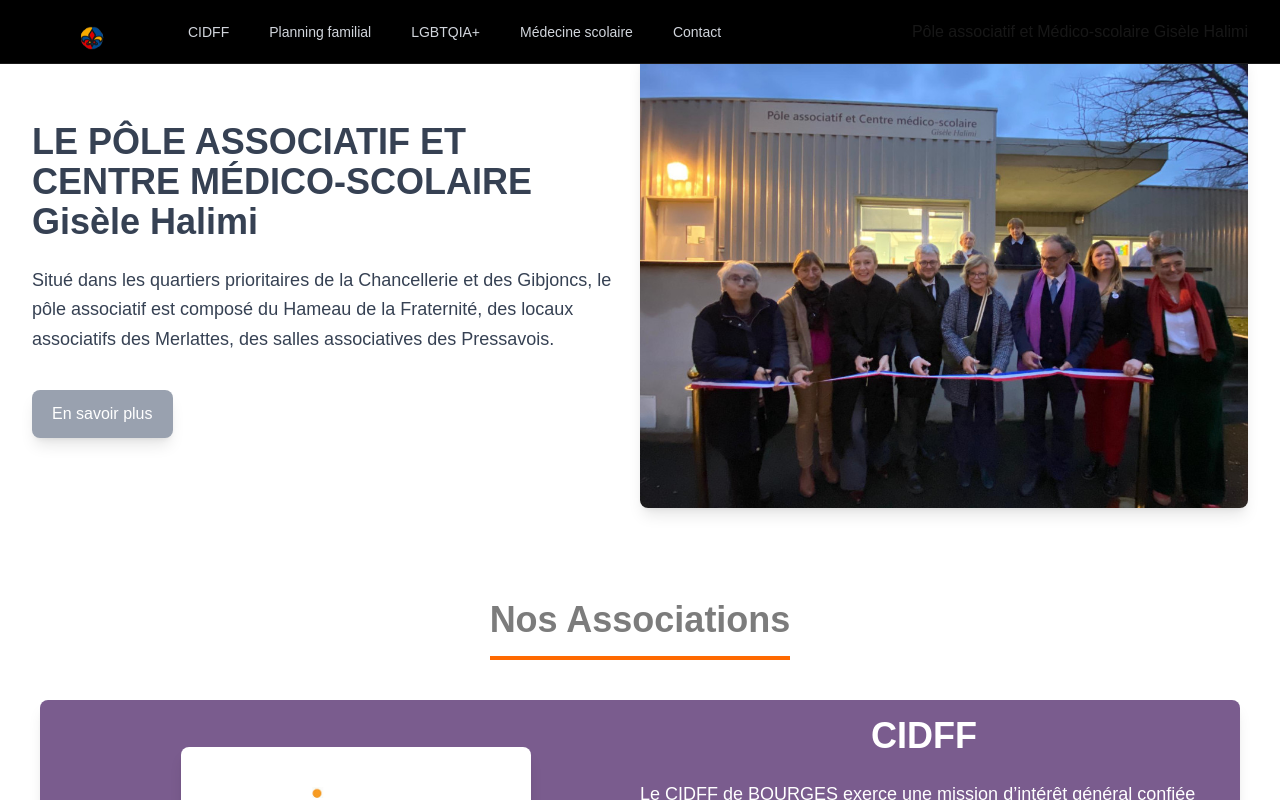
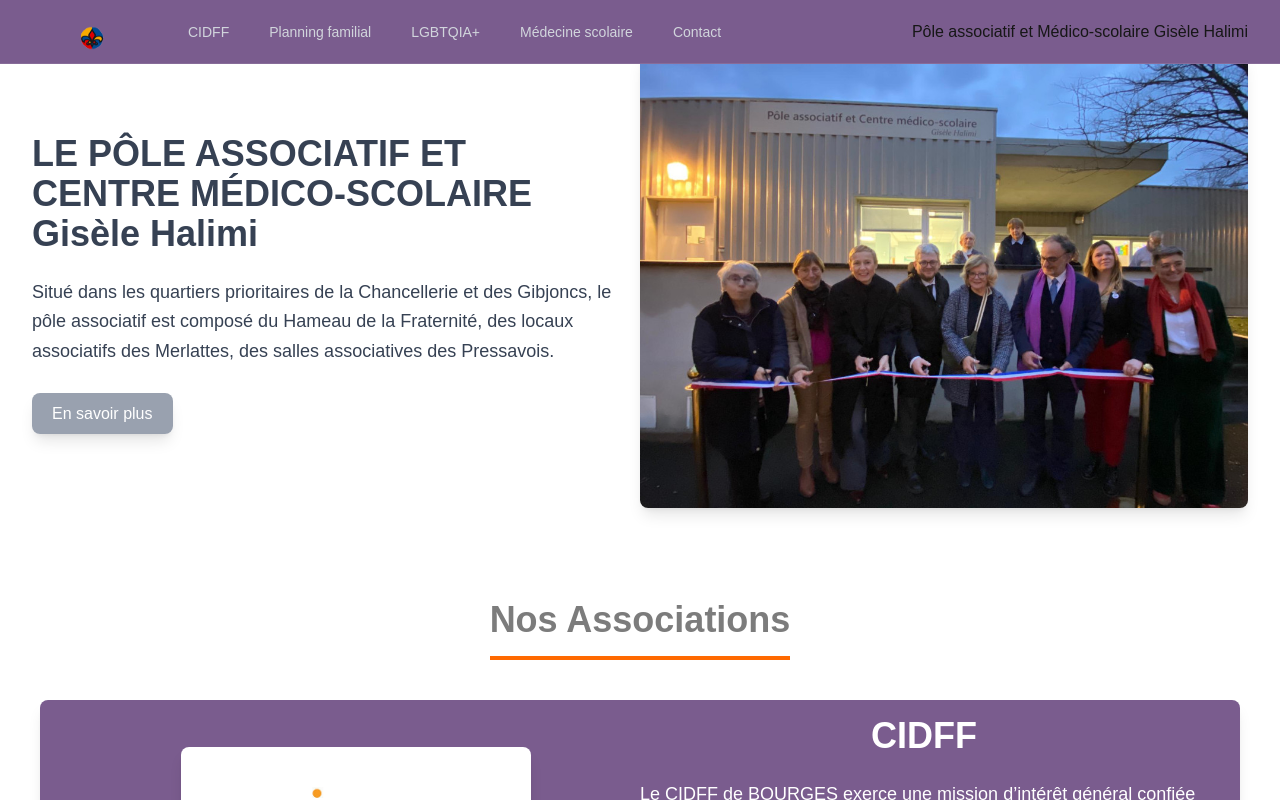
Before and after one commit to Dyls00/gisele_halimi_web_page, a Next.js app: page / in a window 1280 px wide. Shown: the top 800 px of the page. Built offline with nearby package versions, Linux system fonts and the light colour scheme.

Commit message:
modif redirection et couleur nav bar

```diff
--- a/app/components/accueilComponent.jsx
+++ b/app/components/accueilComponent.jsx
@@ -22,10 +22,9 @@
             Fraternité, des locaux associatifs des Merlattes, des salles
             associatives des Pressavois.
           </p>
-
-          <button className="bg-gray-400 py-3 px-5 rounded-lg shadow-lg text-white hover:bg-gray-500">
+            <a target="_blank" rel="noopener noreferrer" href="https://www.ville-bourges.fr/site/egalite-femmes-hommes" className="bg-gray-400 py-3 px-5 rounded-lg shadow-lg text-white hover:bg-gray-500 cursor-pointer">
             En savoir plus
-          </button>
+          </a>
         </div>
 
 
--- a/app/components/footer.jsx
+++ b/app/components/footer.jsx
@@ -54,6 +54,7 @@
                   >
                     <a
                       href={link}
+                      target="_blank"
                       className="inline-block py-1 pr-2 transition-transform hover:scale-105"
                     >
                       {name}
--- a/app/components/sectionAssociationCidff.jsx
+++ b/app/components/sectionAssociationCidff.jsx
@@ -29,7 +29,7 @@
             Promouvoir l’égalité entre les femmes et les hommes.
           </p>
 
-          <a href="https://cher.cidff.info" className="w-fit bg-gray-400 py-1 px-2 rounded-lg shadow-lg text-white hover:bg-gray-500 mb-6 align-center mx-auto cursor-pointer">
+          <a target="_blank" rel="noopener noreferrer" href="https://cher.cidff.info" className="w-fit bg-gray-400 py-1 px-2 rounded-lg shadow-lg text-white hover:bg-gray-500 mb-6 align-center mx-auto cursor-pointer">
             En savoir plus
           </a>
 
--- a/app/components/sectionAssociationLgbt.jsx
+++ b/app/components/sectionAssociationLgbt.jsx
@@ -26,7 +26,7 @@
             l’expression de genre, l’orientation sexuelle des personnes au niveau local.
           </p>
 
-          <a href="https://centrelgbtqiaberry.fr" className="w-fit bg-gray-400 py-1 px-2 rounded-lg shadow-lg text-white hover:bg-gray-500 mb-6 align-center mx-auto cursor-pointer">
+          <a target="_blank" rel="noopener noreferrer" href="https://centrelgbtqiaberry.fr" className="w-fit bg-gray-400 py-1 px-2 rounded-lg shadow-lg text-white hover:bg-gray-500 mb-6 align-center mx-auto cursor-pointer">
             En savoir plus
           </a>
 
--- a/app/components/sectionAssociationMedecine.jsx
+++ b/app/components/sectionAssociationMedecine.jsx
@@ -18,7 +18,7 @@
             regroupant ainsi plusieurs établissements du premier et second degré publics.
           </p>
 
-          <a href="https://www.ac-orleans-tours.fr/sante-social-securite-dans-le-cher-121859" className="w-fit bg-gray-400 py-1 px-2 rounded-lg shadow-lg text-white hover:bg-gray-500 mb-6 align-center mx-auto cursor-pointer">
+          <a target="_blank" rel="noopener noreferrer" href="https://www.ac-orleans-tours.fr/sante-social-securite-dans-le-cher-121859" className="w-fit bg-gray-400 py-1 px-2 rounded-lg shadow-lg text-white hover:bg-gray-500 mb-6 align-center mx-auto cursor-pointer">
             En savoir plus
           </a>
 
--- a/app/components/sectionAssociationPlanning.jsx
+++ b/app/components/sectionAssociationPlanning.jsx
@@ -20,7 +20,7 @@
 
           </p>
 
-          <a href="https://www.planning-familial.org/fr/le-planning-familial-du-cher-18" className="w-fit bg-gray-400 py-1 px-2 rounded-lg shadow-lg text-white hover:bg-gray-500 mb-6 align-center mx-auto cursor-pointer">
+          <a target="_blank" rel="noopener noreferrer" href="https://www.planning-familial.org/fr/le-planning-familial-du-cher-18" className="w-fit bg-gray-400 py-1 px-2 rounded-lg shadow-lg text-white hover:bg-gray-500 mb-6 align-center mx-auto cursor-pointer">
             En savoir plus
           </a>
 
--- a/app/navbar/nav.jsx
+++ b/app/navbar/nav.jsx
@@ -37,7 +37,7 @@
   return (
     <Disclosure
       as="nav"
-      className="fixed bg-black after:pointer-events-none w-full after:absolute after:inset-x-0 after:bottom-0 after:h-px after:bg-white/10"
+      className="fixed bg-[#7A5C8E] fontArial after:pointer-events-none w-full after:absolute after:inset-x-0 after:bottom-0 after:h-px after:bg-white/10"
     >
       <div className="mx-auto max-w-7xl px-2 sm:px-6 lg:px-8">
         <div className="relative flex h-16 items-center justify-between">
@@ -65,7 +65,7 @@
               />
             </div>
             <div className="hidden sm:ml-6 sm:block">
-              <div className="flex space-x-4">
+              <div className="flex space-x-4 ">
                 {navData.map((item) => (
                   <a
                     key={item.title}
```
